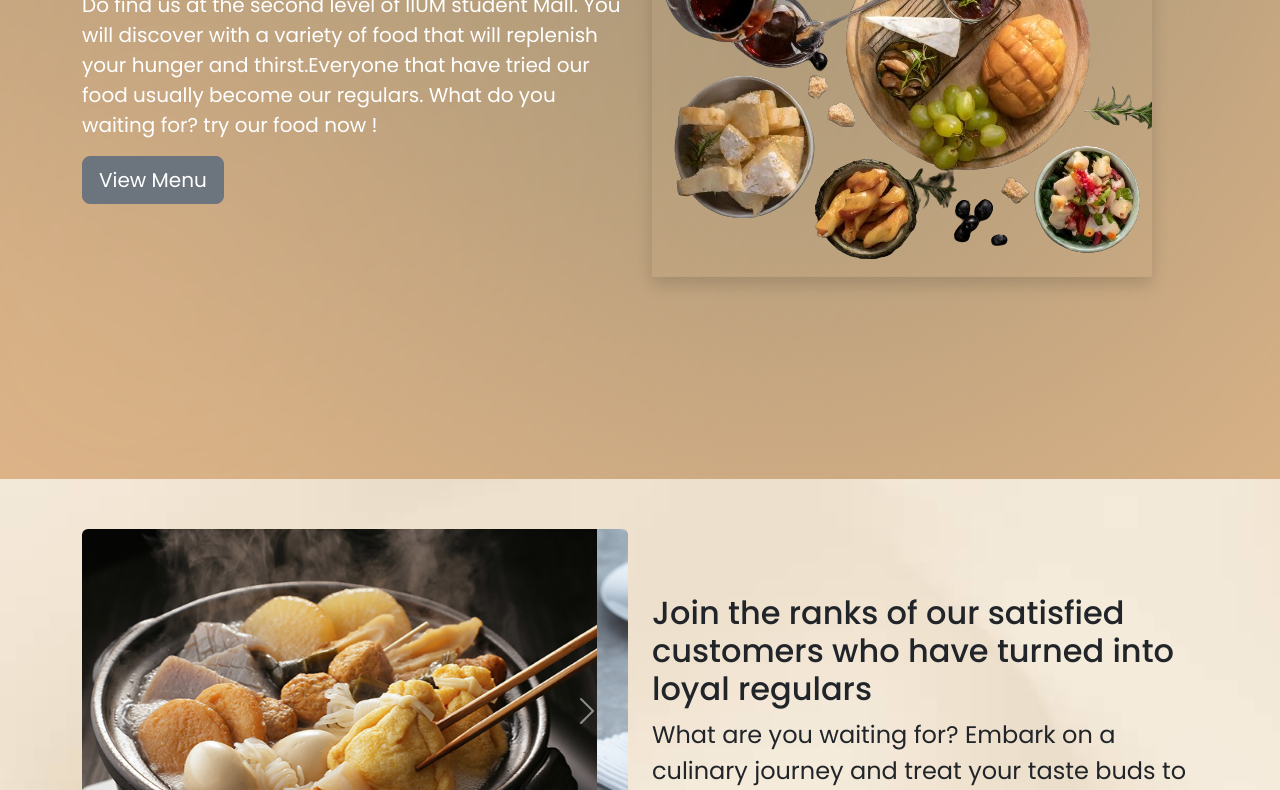
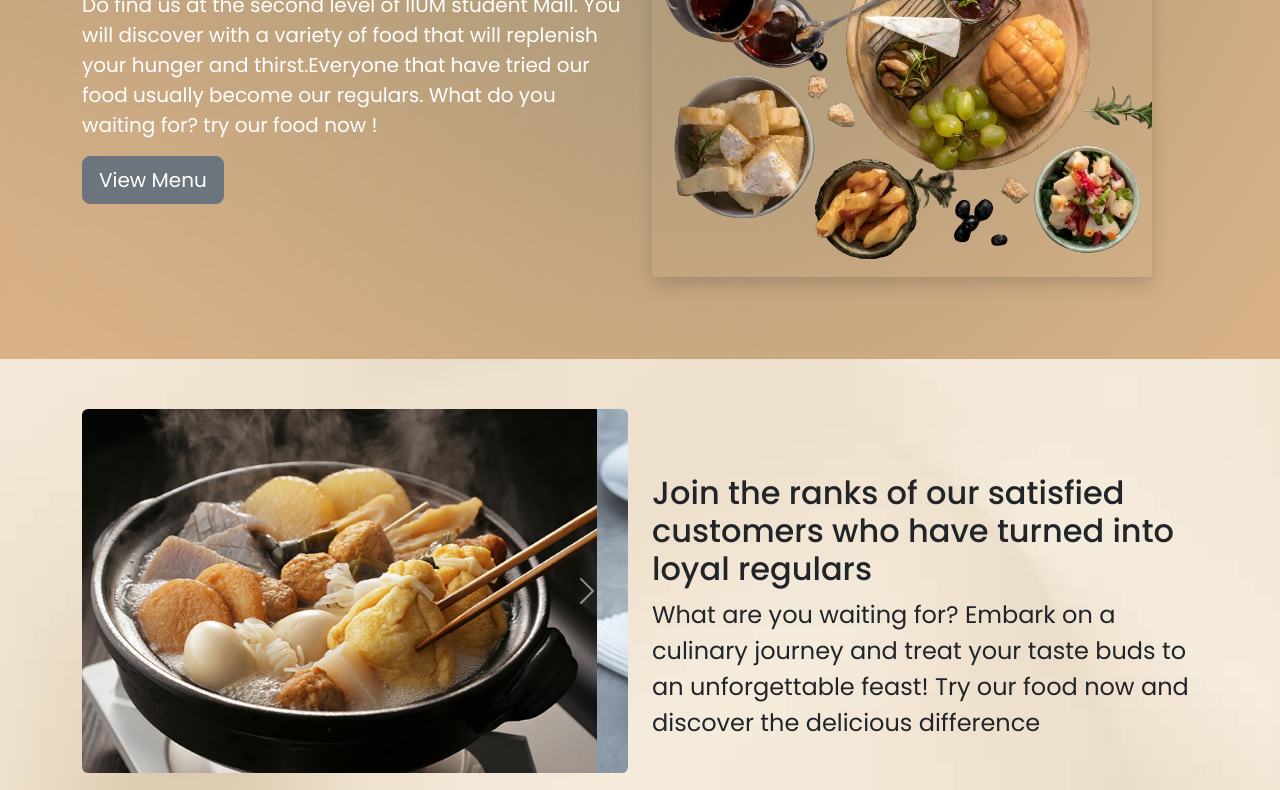
Before and after one commit to krekz/sakamelow, a plain HTML site: page index.html in a window 1280 px wide. Shown: the part 389-1179 px from the top of the page. Drawn offline with nearby package versions, Linux system fonts and the light colour scheme.

Commit message:
fixing header

```diff
--- a/header_footer.js
+++ b/header_footer.js
@@ -3,9 +3,9 @@ function includeHeaderAndFooter() {
     <link rel="stylesheet" href="style.css">
     <header>
     <nav class="navbar navbar-expand-lg  ">
-        <div class="container-fluid   ">
+        <div class="container   ">
           <a class="navbar-brand fs-3 text-dark" href="#">sakamelow.</a>
-          <button class="navbar-toggler" type="button" data-bs-toggle="collapse" data-bs-target="#navbarNav" aria-controls="navbarNav" aria-expanded="false" aria-label="Toggle navigation">
+          <button class="navbar-toggler align-items-center" type="button" data-bs-toggle="collapse" data-bs-target="#navbarNav" aria-controls="navbarNav" aria-expanded="false" aria-label="Toggle navigation">
             <span class="navbar-toggler-icon"></span>
           </button>
           <div class="collapse navbar-collapse justify-content-start " id="navbarNav">
--- a/style.css
+++ b/style.css
@@ -40,7 +40,7 @@ footer{
 section{
 
     width: 100%;
-    min-height: 100vh;
+    min-height: 85vh;
      padding: 50px;
      background: url(images/bg-main-4.jpg);
     background-repeat: no-repeat;
```
